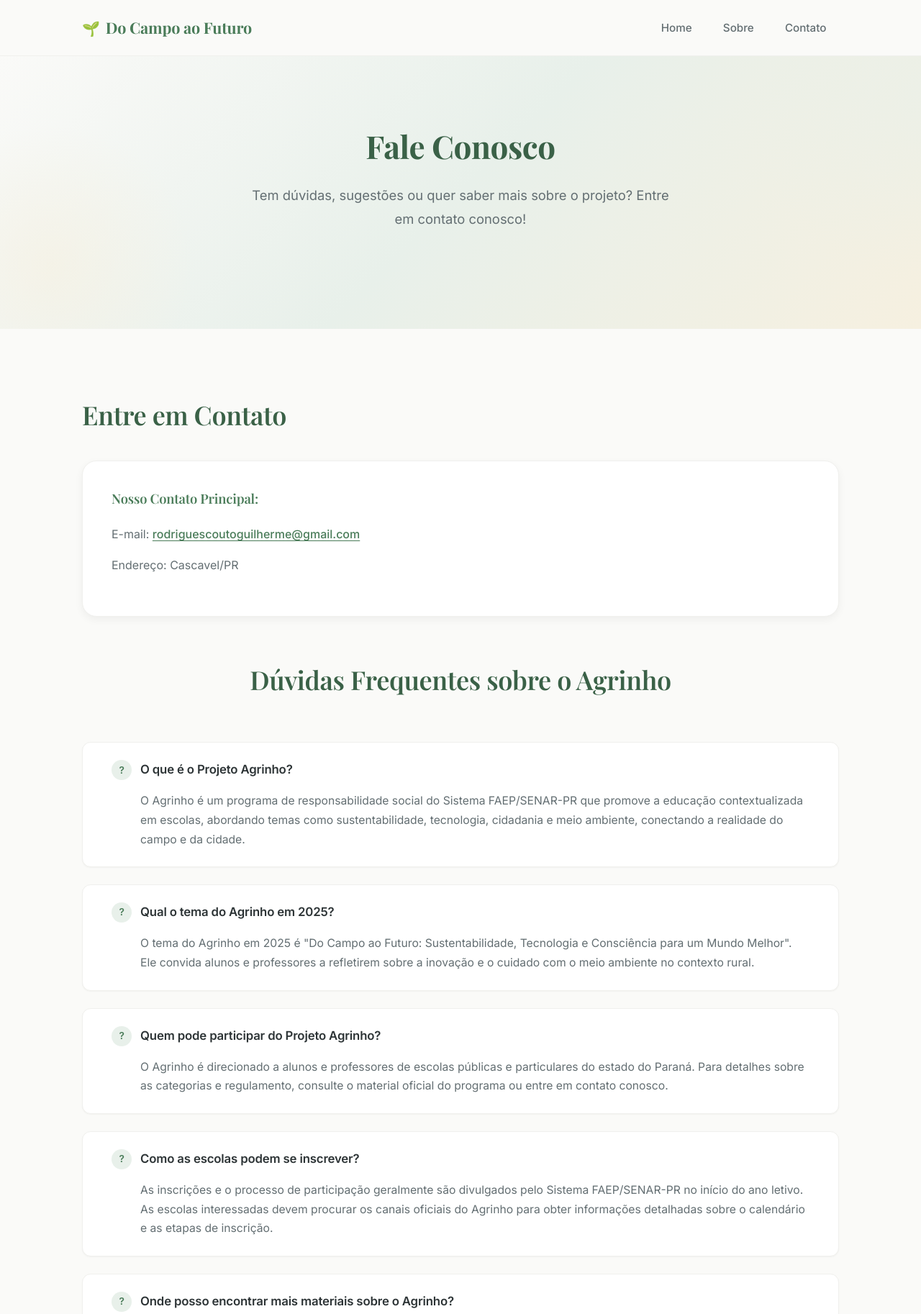
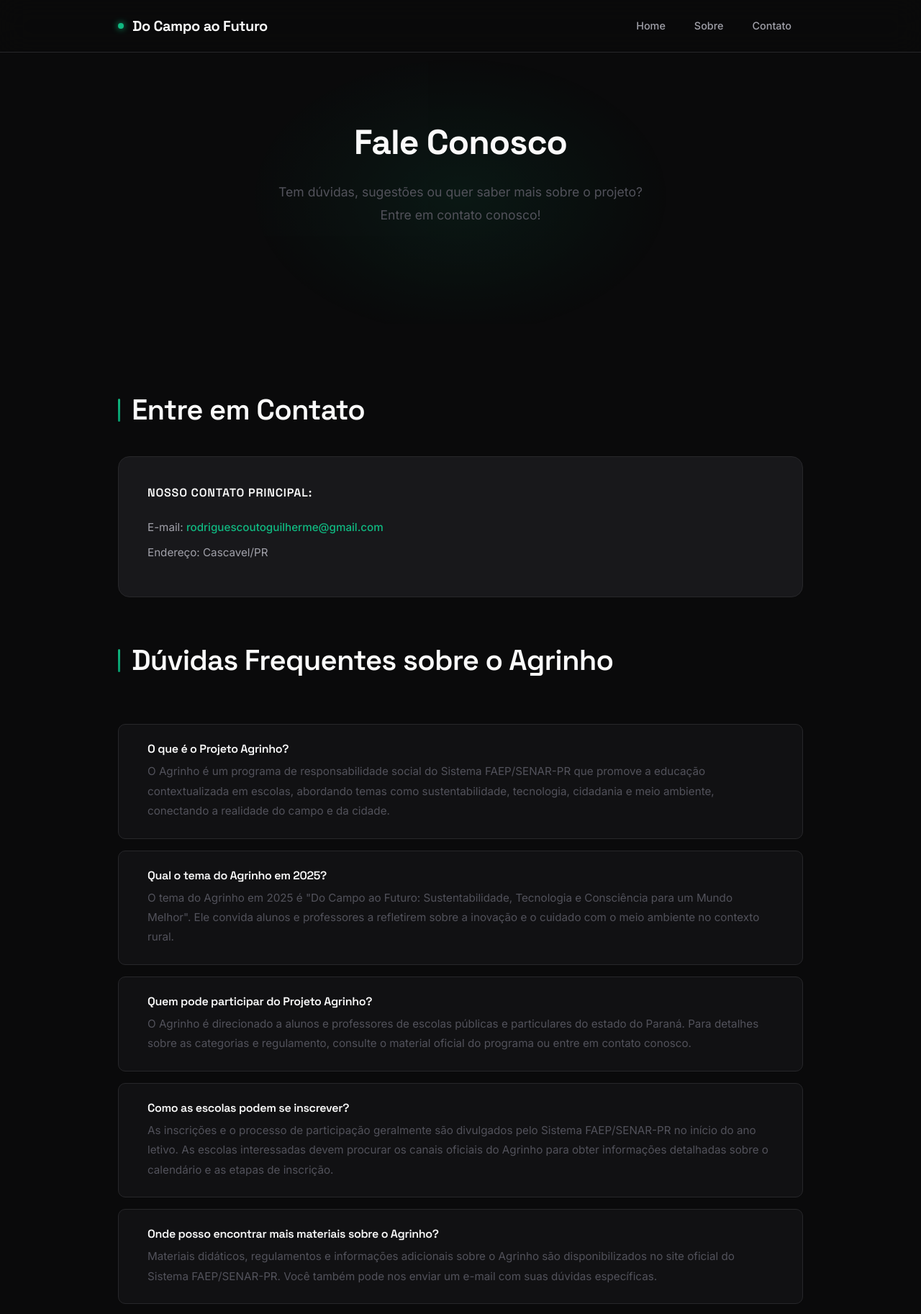
Before and after one commit to GuihermeLindo/Agrinho-Do-Campo-ao-Futuro, a website: page contato.html in a window 1280 px wide. Shown: the top 1826 px of the page at 72% size. Drawn offline with nearby package versions, Linux system fonts and the light colour scheme.

Commit message:
feat: update design system to dark, modern aesthetic

```diff
--- a/style.css
+++ b/style.css
@@ -1,49 +1,51 @@
 /* ==========================================================================
    DO CAMPO AO FUTURO - Design System
-   Estilo: Minimalista, Moderno e Acolhedor
+   Estilo: Escuro, Futurista e Minimalista
    ========================================================================== */
 
 /* --------------------------------------------------------------------------
-   Google Fonts - Tipografia Premium
+   Google Fonts - Tipografia Moderna
    -------------------------------------------------------------------------- */
-@import url('https://fonts.googleapis.com/css2?family=Playfair+Display:wght@500;600;700&family=Inter:wght@300;400;500;600&display=swap');
+@import url('https://fonts.googleapis.com/css2?family=Space+Grotesk:wght@400;500;600;700&family=Inter:wght@300;400;500&display=swap');
 
 /* --------------------------------------------------------------------------
    1. VARIÁVEIS CSS (Design Tokens)
    -------------------------------------------------------------------------- */
 :root {
-  /* Cores Principais */
-  --color-primary: #4a7c59;        /* Verde oliva suave */
-  --color-primary-dark: #3a6147;   /* Verde oliva escuro */
-  --color-primary-light: #e8f0ea;  /* Verde muito claro */
-
-  /* Cores de Fundo */
-  --color-bg: #fafaf8;             /* Branco cremoso */
-  --color-bg-warm: #f5f3ef;        /* Bege quente */
-  --color-bg-card: #ffffff;        /* Branco puro para cards */
+  /* Cores de Fundo - Escuras */
+  --color-bg: #0a0a0b;
+  --color-bg-elevated: #111113;
+  --color-bg-card: #18181b;
+  --color-bg-hover: #1f1f23;
 
   /* Cores de Texto */
-  --color-text: #2d3436;           /* Cinza escuro quente */
-  --color-text-soft: #636e72;      /* Cinza médio */
-  --color-text-muted: #9ca3af;     /* Cinza claro */
+  --color-text: #fafafa;
+  --color-text-secondary: #a1a1aa;
+  --color-text-muted: #52525b;
 
-  /* Cores de Acento */
-  --color-accent: #c9a959;         /* Dourado terra */
-  --color-accent-soft: #f6f0e0;    /* Dourado muito claro */
+  /* Cor de Acento - Verde Neon Suave */
+  --color-accent: #10b981;
+  --color-accent-soft: rgba(16, 185, 129, 0.1);
+  --color-accent-glow: rgba(16, 185, 129, 0.15);
 
-  /* Bordas e Sombras */
-  --color-border: #e5e7eb;
-  --color-border-soft: #f0f0ed;
+  /* Bordas */
+  --color-border: #27272a;
+  --color-border-hover: #3f3f46;
+
+  /* Gradientes */
+  --gradient-accent: linear-gradient(135deg, #10b981 0%, #059669 100%);
+  --gradient-subtle: linear-gradient(180deg, var(--color-bg-elevated) 0%, var(--color-bg) 100%);
+  --gradient-glow: radial-gradient(ellipse at center, var(--color-accent-glow) 0%, transparent 70%);
 
   /* Sombras */
-  --shadow-sm: 0 1px 2px rgba(0, 0, 0, 0.04);
-  --shadow-md: 0 4px 12px rgba(0, 0, 0, 0.05);
-  --shadow-lg: 0 8px 30px rgba(0, 0, 0, 0.08);
-  --shadow-soft: 0 2px 20px rgba(74, 124, 89, 0.08);
+  --shadow-sm: 0 1px 2px rgba(0, 0, 0, 0.3);
+  --shadow-md: 0 4px 20px rgba(0, 0, 0, 0.4);
+  --shadow-lg: 0 8px 40px rgba(0, 0, 0, 0.5);
+  --shadow-glow: 0 0 40px rgba(16, 185, 129, 0.15);
 
   /* Tipografia */
-  --font-display: 'Playfair Display', Georgia, serif;
-  --font-body: 'Inter', -apple-system, BlinkMacSystemFont, 'Segoe UI', sans-serif;
+  --font-display: 'Space Grotesk', -apple-system, sans-serif;
+  --font-body: 'Inter', -apple-system, sans-serif;
 
   /* Espaçamentos */
   --spacing-xs: 0.5rem;
@@ -54,15 +56,14 @@
   --spacing-2xl: 6rem;
 
   /* Bordas arredondadas */
-  --radius-sm: 8px;
-  --radius-md: 12px;
-  --radius-lg: 20px;
-  --radius-full: 50px;
+  --radius-sm: 6px;
+  --radius-md: 10px;
+  --radius-lg: 16px;
+  --radius-xl: 24px;
 
   /* Transições */
   --transition-fast: 0.15s ease;
-  --transition-normal: 0.3s ease;
-  --transition-slow: 0.5s ease;
+  --transition-normal: 0.25s ease;
 }
 
 /* --------------------------------------------------------------------------
@@ -92,8 +93,8 @@ body {
 }
 
 ::selection {
-  background-color: var(--color-primary-light);
-  color: var(--color-primary-dark);
+  background-color: var(--color-accent);
+  color: var(--color-bg);
 }
 
 /* --------------------------------------------------------------------------
@@ -101,7 +102,7 @@ body {
    -------------------------------------------------------------------------- */
 .container {
   width: 100%;
-  max-width: 1100px;
+  max-width: 1000px;
   margin: 0 auto;
   padding: 0 var(--spacing-md);
 }
@@ -112,20 +113,21 @@ body {
 h1, h2, h3, h4, h5, h6 {
   font-family: var(--font-display);
   font-weight: 600;
-  line-height: 1.3;
+  line-height: 1.2;
   color: var(--color-text);
-  letter-spacing: -0.01em;
+  letter-spacing: -0.02em;
 }
 
 h1 { font-size: clamp(1.5rem, 4vw, 1.75rem); }
-h2 { font-size: clamp(1.75rem, 5vw, 2.25rem); }
-h3 { font-size: clamp(1.25rem, 3vw, 1.5rem); }
+h2 { font-size: clamp(1.75rem, 5vw, 2.5rem); }
+h3 { font-size: clamp(1.1rem, 3vw, 1.25rem); }
 
 p {
   margin-bottom: var(--spacing-md);
-  color: var(--color-text-soft);
-  font-size: 1.05rem;
+  color: var(--color-text-secondary);
+  font-size: 1rem;
   font-weight: 400;
+  line-height: 1.8;
 }
 
 strong {
@@ -137,13 +139,13 @@ strong {
    5. LINKS
    -------------------------------------------------------------------------- */
 a {
-  color: var(--color-primary);
+  color: var(--color-accent);
   text-decoration: none;
   transition: color var(--transition-fast);
 }
 
 a:hover {
-  color: var(--color-primary-dark);
+  color: var(--color-text);
 }
 
 /* --------------------------------------------------------------------------
@@ -153,10 +155,10 @@ header {
   position: sticky;
   top: 0;
   z-index: 100;
-  background: rgba(250, 250, 248, 0.92);
+  background: rgba(10, 10, 11, 0.8);
   backdrop-filter: blur(20px);
   -webkit-backdrop-filter: blur(20px);
-  border-bottom: 1px solid var(--color-border-soft);
+  border-bottom: 1px solid var(--color-border);
 }
 
 header .container {
@@ -169,17 +171,21 @@ header .container {
 }
 
 header h1 {
-  font-size: 1.35rem;
+  font-size: 1.25rem;
   font-weight: 700;
-  color: var(--color-primary);
+  color: var(--color-text);
   display: flex;
   align-items: center;
-  gap: 0.5rem;
+  gap: 0.75rem;
 }
 
 header h1::before {
-  content: "🌱";
-  font-size: 1.25rem;
+  content: "";
+  width: 8px;
+  height: 8px;
+  background: var(--color-accent);
+  border-radius: 50%;
+  box-shadow: 0 0 10px var(--color-accent);
 }
 
 /* Navegação */
@@ -191,17 +197,17 @@ nav ul {
 
 nav ul li a {
   display: inline-block;
-  padding: 0.6rem 1.1rem;
-  font-size: 0.95rem;
+  padding: 0.5rem 1rem;
+  font-size: 0.9rem;
   font-weight: 500;
-  color: var(--color-text-soft);
-  border-radius: var(--radius-full);
+  color: var(--color-text-secondary);
+  border-radius: var(--radius-sm);
   transition: all var(--transition-fast);
 }
 
 nav ul li a:hover {
-  color: var(--color-primary);
-  background-color: var(--color-primary-light);
+  color: var(--color-text);
+  background-color: var(--color-bg-hover);
 }
 
 /* --------------------------------------------------------------------------
@@ -210,39 +216,22 @@ nav ul li a:hover {
 .hero {
   position: relative;
   padding: var(--spacing-2xl) 0;
-  background: linear-gradient(
-    135deg,
-    var(--color-bg) 0%,
-    var(--color-primary-light) 50%,
-    var(--color-accent-soft) 100%
-  );
   text-align: center;
   overflow: hidden;
 }
 
-/* Decoração sutil */
+/* Glow decoration */
 .hero::before {
   content: "";
   position: absolute;
-  top: -50%;
-  right: -20%;
-  width: 500px;
-  height: 500px;
-  background: radial-gradient(circle, var(--color-primary-light) 0%, transparent 70%);
-  opacity: 0.5;
+  top: 0;
+  left: 50%;
+  transform: translateX(-50%);
+  width: 600px;
+  height: 400px;
+  background: var(--gradient-glow);
   pointer-events: none;
-}
-
-.hero::after {
-  content: "";
-  position: absolute;
-  bottom: -30%;
-  left: -10%;
-  width: 400px;
-  height: 400px;
-  background: radial-gradient(circle, var(--color-accent-soft) 0%, transparent 70%);
   opacity: 0.6;
-  pointer-events: none;
 }
 
 .hero .container {
@@ -251,8 +240,8 @@ nav ul li a:hover {
 }
 
 .hero h2 {
-  font-size: clamp(2rem, 6vw, 2.75rem);
-  color: var(--color-primary-dark);
+  font-size: clamp(2.25rem, 6vw, 3rem);
+  color: var(--color-text);
   margin-bottom: var(--spacing-md);
   font-weight: 700;
   max-width: 700px;
@@ -260,11 +249,19 @@ nav ul li a:hover {
   margin-right: auto;
 }
 
+.hero h2 span,
+.hero h2 strong {
+  background: var(--gradient-accent);
+  -webkit-background-clip: text;
+  -webkit-text-fill-color: transparent;
+  background-clip: text;
+}
+
 .hero p {
-  font-size: 1.15rem;
-  max-width: 600px;
+  font-size: 1.1rem;
+  max-width: 550px;
   margin: 0 auto var(--spacing-lg);
-  color: var(--color-text-soft);
+  color: var(--color-text-muted);
   line-height: 1.8;
 }
 
@@ -276,27 +273,27 @@ nav ul li a:hover {
   align-items: center;
   justify-content: center;
   gap: 0.5rem;
-  padding: 0.9rem 2rem;
-  font-family: var(--font-body);
-  font-size: 0.95rem;
+  padding: 0.85rem 1.75rem;
+  font-family: var(--font-display);
+  font-size: 0.9rem;
   font-weight: 600;
-  color: #fff;
-  background: linear-gradient(135deg, var(--color-primary) 0%, var(--color-primary-dark) 100%);
+  color: var(--color-bg);
+  background: var(--gradient-accent);
   border: none;
-  border-radius: var(--radius-full);
+  border-radius: var(--radius-md);
   cursor: pointer;
-  box-shadow: var(--shadow-soft), 0 4px 15px rgba(74, 124, 89, 0.25);
   transition: all var(--transition-normal);
+  box-shadow: var(--shadow-glow);
 }
 
 .btn:hover {
-  color: #fff;
-  transform: translateY(-3px);
-  box-shadow: var(--shadow-lg), 0 8px 25px rgba(74, 124, 89, 0.3);
+  color: var(--color-bg);
+  transform: translateY(-2px);
+  box-shadow: 0 0 50px rgba(16, 185, 129, 0.25);
 }
 
 .btn:active {
-  transform: translateY(-1px);
+  transform: translateY(0);
 }
 
 /* --------------------------------------------------------------------------
@@ -311,26 +308,29 @@ nav ul li a:hover {
 .contato h2 {
   position: relative;
   margin-bottom: var(--spacing-lg);
-  color: var(--color-primary-dark);
+  display: inline-flex;
+  align-items: center;
+  gap: var(--spacing-sm);
 }
 
-.sobre h2::after {
+.sobre h2::before,
+.contato h2::before {
   content: "";
-  display: block;
-  width: 50px;
-  height: 3px;
-  background: linear-gradient(90deg, var(--color-primary), var(--color-accent));
+  width: 3px;
+  height: 100%;
+  min-height: 32px;
+  background: var(--gradient-accent);
   border-radius: 2px;
-  margin-top: var(--spacing-sm);
 }
 
 .sobre h3 {
-  color: var(--color-primary);
+  color: var(--color-text);
   margin: var(--spacing-xl) 0 var(--spacing-md);
   font-weight: 600;
+  font-size: 1.15rem;
 }
 
-/* Listas elegantes */
+/* Listas minimalistas */
 .sobre ul,
 .contato ul {
   list-style: none;
@@ -341,10 +341,10 @@ nav ul li a:hover {
 .sobre ul li,
 .contato ul li {
   position: relative;
-  padding-left: 1.75rem;
+  padding-left: 1.5rem;
   margin-bottom: var(--spacing-sm);
-  color: var(--color-text-soft);
-  font-size: 1.05rem;
+  color: var(--color-text-secondary);
+  font-size: 1rem;
 }
 
 .sobre ul li::before,
@@ -352,35 +352,35 @@ nav ul li a:hover {
   content: "";
   position: absolute;
   left: 0;
-  top: 0.6rem;
-  width: 8px;
-  height: 8px;
-  background: linear-gradient(135deg, var(--color-primary), var(--color-accent));
+  top: 0.65rem;
+  width: 6px;
+  height: 6px;
+  background: var(--color-accent);
   border-radius: 50%;
 }
 
 /* Blockquote */
 blockquote {
   position: relative;
-  background: linear-gradient(135deg, var(--color-bg-card), var(--color-primary-light));
+  background: var(--color-bg-card);
   padding: var(--spacing-lg);
   margin: var(--spacing-xl) 0;
-  border-radius: var(--radius-md);
-  border-left: 4px solid var(--color-primary);
-  font-style: italic;
-  font-size: 1.15rem;
-  color: var(--color-text);
-  box-shadow: var(--shadow-sm);
+  border-radius: var(--radius-lg);
+  border-left: 2px solid var(--color-accent);
+  font-size: 1.05rem;
+  color: var(--color-text-secondary);
+  font-style: normal;
 }
 
 blockquote::before {
-  content: """;
+  content: '"';
   position: absolute;
-  top: -10px;
-  left: 20px;
-  font-size: 4rem;
+  top: var(--spacing-sm);
+  left: var(--spacing-md);
+  font-size: 3rem;
   font-family: var(--font-display);
-  color: var(--color-primary-light);
+  color: var(--color-accent);
+  opacity: 0.3;
   line-height: 1;
 }
 
@@ -388,7 +388,7 @@ blockquote::before {
 hr {
   border: none;
   height: 1px;
-  background: linear-gradient(90deg, transparent, var(--color-border), transparent);
+  background: var(--color-border);
   margin: var(--spacing-xl) 0;
 }
 
@@ -399,27 +399,33 @@ hr {
   background: var(--color-bg-card);
   padding: var(--spacing-lg);
   border-radius: var(--radius-lg);
-  border: 1px solid var(--color-border-soft);
-  box-shadow: var(--shadow-md);
+  border: 1px solid var(--color-border);
   margin-bottom: var(--spacing-xl);
 }
 
 .info-contato h3 {
-  color: var(--color-primary);
+  color: var(--color-text);
   margin-bottom: var(--spacing-md);
-  font-size: 1.15rem;
+  font-size: 1rem;
+  text-transform: uppercase;
+  letter-spacing: 0.05em;
+  font-weight: 600;
 }
 
 .info-contato p {
-  margin-bottom: var(--spacing-sm);
-  font-size: 1rem;
+  margin-bottom: var(--spacing-xs);
+  font-size: 0.95rem;
 }
 
 .info-contato a {
-  color: var(--color-primary);
+  color: var(--color-accent);
   font-weight: 500;
-  text-decoration: underline;
-  text-underline-offset: 3px;
+  border-bottom: 1px solid transparent;
+  transition: border-color var(--transition-fast);
+}
+
+.info-contato a:hover {
+  border-bottom-color: var(--color-accent);
 }
 
 /* --------------------------------------------------------------------------
@@ -430,71 +436,45 @@ hr {
 }
 
 .faq h2 {
-  text-align: center;
   margin-bottom: var(--spacing-xl);
 }
 
-.faq h2::after {
-  margin-left: auto;
-  margin-right: auto;
-}
-
 .faq-item {
-  background: var(--color-bg-card);
+  background: var(--color-bg-elevated);
   padding: var(--spacing-md) var(--spacing-lg);
-  margin-bottom: var(--spacing-md);
+  margin-bottom: var(--spacing-sm);
   border-radius: var(--radius-md);
-  border: 1px solid var(--color-border-soft);
-  box-shadow: var(--shadow-sm);
+  border: 1px solid var(--color-border);
   transition: all var(--transition-normal);
 }
 
 .faq-item:hover {
-  border-color: var(--color-primary-light);
-  box-shadow: var(--shadow-md);
-  transform: translateY(-2px);
+  border-color: var(--color-border-hover);
+  background: var(--color-bg-card);
 }
 
 .faq-item h3 {
-  font-family: var(--font-body);
-  font-size: 1.05rem;
+  font-family: var(--font-display);
+  font-size: 1rem;
   font-weight: 600;
   color: var(--color-text);
-  margin-bottom: var(--spacing-sm);
-  display: flex;
-  align-items: center;
-  gap: 0.75rem;
-}
-
-.faq-item h3::before {
-  content: "?";
-  display: flex;
-  align-items: center;
-  justify-content: center;
-  width: 28px;
-  height: 28px;
-  background: var(--color-primary-light);
-  color: var(--color-primary);
-  border-radius: 50%;
-  font-size: 0.85rem;
-  font-weight: 700;
-  flex-shrink: 0;
+  margin-bottom: var(--spacing-xs);
 }
 
 .faq-item p {
   margin-bottom: 0;
-  font-size: 0.98rem;
-  padding-left: calc(28px + 0.75rem);
+  font-size: 0.95rem;
+  color: var(--color-text-muted);
 }
 
 /* --------------------------------------------------------------------------
    12. FOOTER (RODAPÉ)
    -------------------------------------------------------------------------- */
 footer {
-  background: var(--color-primary-dark);
-  color: #fff;
+  background: var(--color-bg-elevated);
+  border-top: 1px solid var(--color-border);
   padding: var(--spacing-xl) 0;
-  margin-top: var(--spacing-xl);
+  margin-top: var(--spacing-2xl);
   text-align: center;
 }
 
@@ -506,29 +486,29 @@ footer .container {
 }
 
 footer p {
-  color: rgba(255, 255, 255, 0.8);
+  color: var(--color-text-muted);
   margin-bottom: 0;
-  font-size: 0.95rem;
+  font-size: 0.9rem;
 }
 
 footer a {
   color: var(--color-accent);
-  text-decoration: underline;
-  text-underline-offset: 3px;
   transition: color var(--transition-fast);
 }
 
 footer a:hover {
-  color: #fff;
+  color: var(--color-text);
 }
 
-/* Decoração no footer */
+/* Indicador no footer */
 footer::before {
-  content: "🌾";
+  content: "";
   display: block;
-  font-size: 2rem;
+  width: 40px;
+  height: 2px;
+  background: var(--gradient-accent);
+  border-radius: 1px;
   margin-bottom: var(--spacing-md);
-  opacity: 0.6;
 }
 
 /* --------------------------------------------------------------------------
@@ -551,12 +531,12 @@ footer::before {
   nav ul {
     flex-wrap: wrap;
     justify-content: center;
-    gap: 0.5rem;
+    gap: 0.25rem;
   }
 
   nav ul li a {
-    padding: 0.5rem 0.9rem;
-    font-size: 0.9rem;
+    padding: 0.5rem 0.75rem;
+    font-size: 0.85rem;
   }
 
   .hero {
@@ -571,12 +551,9 @@ footer::before {
     font-size: 1rem;
   }
 
-  .faq-item h3::before {
+  .sobre h2::before,
+  .contato h2::before {
     display: none;
-  }
-
-  .faq-item p {
-    padding-left: 0;
   }
 }
 
@@ -593,11 +570,7 @@ footer::before {
   }
 
   header h1 {
-    font-size: 1.15rem;
-  }
-
-  header h1::before {
-    font-size: 1rem;
+    font-size: 1.1rem;
   }
 
   .btn {
@@ -614,10 +587,8 @@ footer::before {
     font-size: 1rem;
   }
 
-  blockquote::before {
-    font-size: 3rem;
-    top: -5px;
-    left: 10px;
+  .faq-item {
+    padding: var(--spacing-md);
   }
 }
 
@@ -625,63 +596,31 @@ footer::before {
    14. ANIMAÇÕES SUTIS
    -------------------------------------------------------------------------- */
 @media (prefers-reduced-motion: no-preference) {
-  .faq-item,
-  .btn,
-  nav ul li a,
-  .info-contato {
-    transition: all var(--transition-normal);
-  }
-
-  /* Fade in suave para o conteúdo */
+  /* Fade in para conteúdo */
   .sobre .container,
   .contato .container,
   .hero .container {
-    animation: fadeInUp 0.6s ease-out;
+    animation: fadeIn 0.5s ease-out;
   }
 
-  @keyframes fadeInUp {
+  @keyframes fadeIn {
     from {
       opacity: 0;
-      transform: translateY(20px);
+      transform: translateY(10px);
     }
     to {
       opacity: 1;
       transform: translateY(0);
     }
   }
-}
 
-/* --------------------------------------------------------------------------
-   15. MODO ESCURO (OPCIONAL - Respeita preferência do sistema)
-   -------------------------------------------------------------------------- */
-@media (prefers-color-scheme: dark) {
-  :root {
-    --color-bg: #1a1d1a;
-    --color-bg-warm: #222522;
-    --color-bg-card: #252825;
-    --color-text: #e8e8e6;
-    --color-text-soft: #a8a8a6;
-    --color-text-muted: #6b6b69;
-    --color-border: #3a3d3a;
-    --color-border-soft: #2d302d;
-    --color-primary-light: rgba(74, 124, 89, 0.15);
-    --color-accent-soft: rgba(201, 169, 89, 0.1);
+  /* Glow pulse sutil no hero */
+  .hero::before {
+    animation: glowPulse 4s ease-in-out infinite;
   }
 
-  header {
-    background: rgba(26, 29, 26, 0.92);
-  }
-
-  .hero {
-    background: linear-gradient(
-      135deg,
-      var(--color-bg) 0%,
-      var(--color-bg-warm) 50%,
-      var(--color-bg) 100%
-    );
-  }
-
-  blockquote {
-    background: var(--color-bg-card);
+  @keyframes glowPulse {
+    0%, 100% { opacity: 0.4; }
+    50% { opacity: 0.7; }
   }
 }
```
